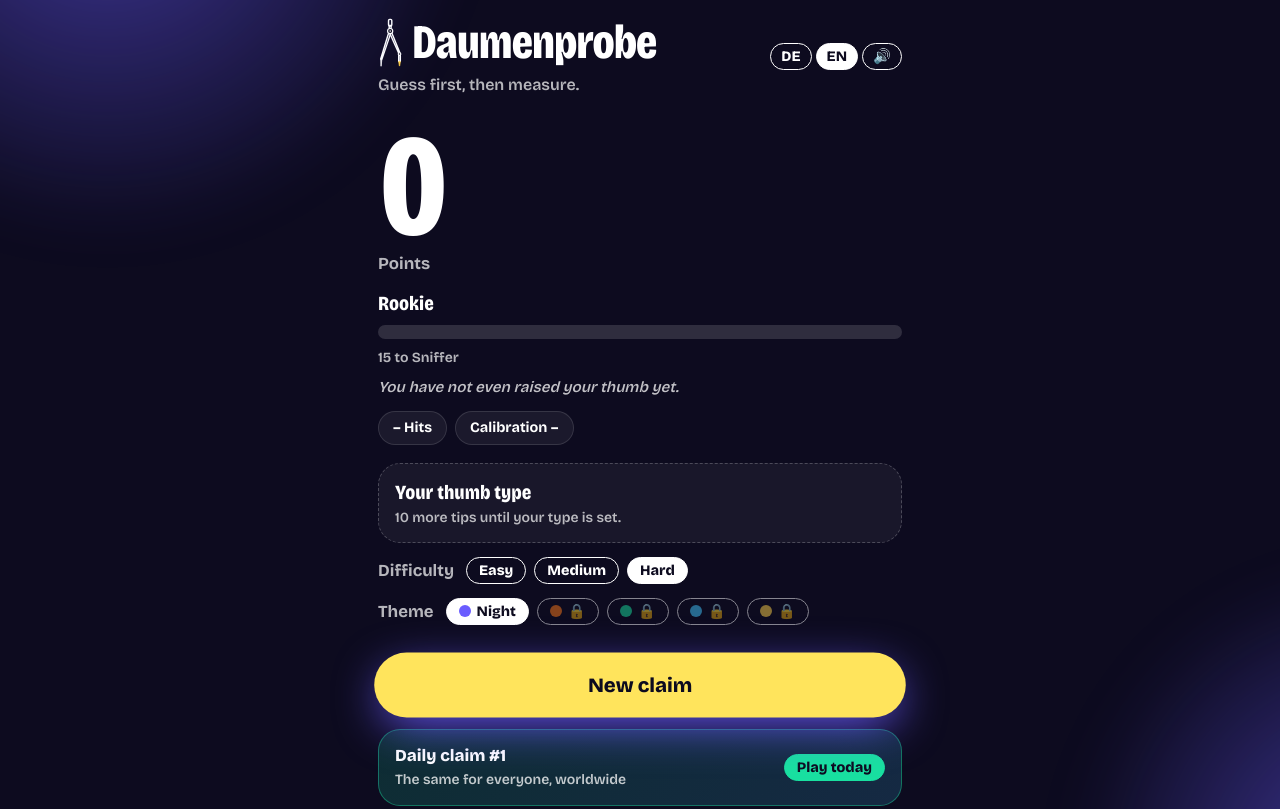
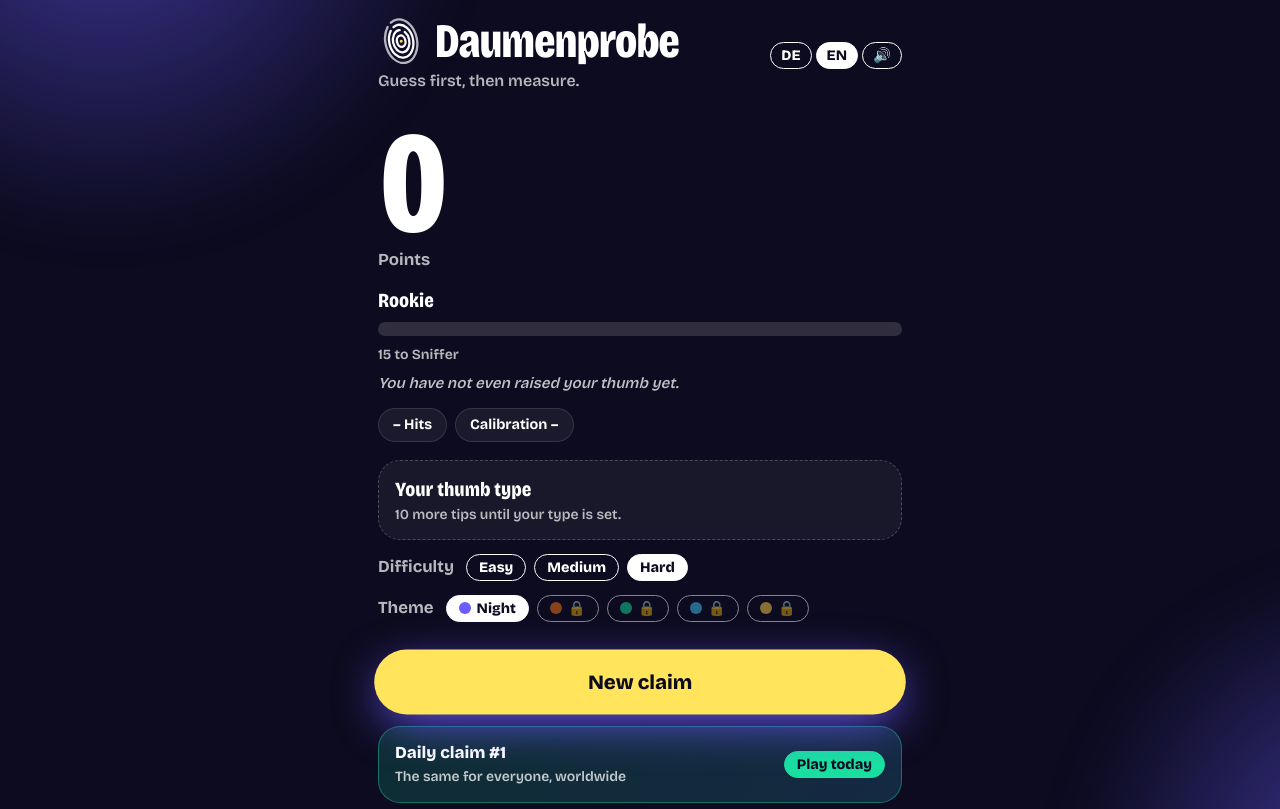
Before and after one commit to maxim91136/Daumenprobe, a plain HTML site: page index.html in a window 1280 px wide. Shown: the top 809 px of the page. Drawn offline with Linux system fonts and the light colour scheme.

Commit message:
Logo: Isobaren-Fingerabdruck statt Zirkel (Kopfzeile, Favicon, App-Symbole)
Co-Authored-By: Claude Sonnet 5.5 <noreply@anthropic.com>
Claude-Session: https://claude.ai/code/session_01ApH6QfvaxP8NmgnPRrmuxx

```diff
--- a/app.js
+++ b/app.js
@@ -741,7 +741,7 @@
       '<button class="chip" data-act="lang" data-v="en" aria-pressed="' + (S.lang === 'en') + '">EN</button>' +
       '<button class="chip" data-act="sound" aria-label="' + esc(S.mute ? T().sound_on : T().sound_off) + '">' + (S.mute ? '🔇' : '🔊') + '</button></div>';
   }
-  const THUMB = '<svg class="compass-logo" viewBox="58 20 102 212" aria-hidden="true" focusable="false"><g fill="none" stroke="#fbfbff" stroke-width="6" stroke-linejoin="round" stroke-linecap="round"><rect x="103" y="26" width="14" height="28" rx="5"/><rect x="106" y="52" width="8" height="14"/><polygon points="105.7,76.6 114.3,79.4 74.5,196.8 69.5,195.2"/><polygon points="114.1,76.2 105.9,79.8 147.6,173 152.4,171"/><rect x="146.5" y="179" width="7" height="27" rx="2"/></g><polygon points="69.5,195.2 74.5,196.8 71.5,226 70.5,226" fill="#fbfbff" stroke="#fbfbff" stroke-width="3" stroke-linejoin="round"/><polygon points="146.5,206 153.5,206 150.8,225 149.2,225" fill="#ffd24a" stroke="#ffd24a" stroke-width="3" stroke-linejoin="round"/><circle cx="150" cy="174" r="5.5" fill="#0d0b1f" stroke="#fbfbff" stroke-width="5"/><circle cx="110" cy="76" r="11" fill="#0d0b1f" stroke="#fbfbff" stroke-width="5"/><circle cx="110" cy="76" r="3.5" fill="#fbfbff"/></svg>';
+  const THUMB = '<svg class="print-logo" viewBox="-60 -60 120 120" aria-hidden="true" focusable="false"><g transform="rotate(-12)" fill="none" stroke="#fbfbff" stroke-width="6" stroke-linecap="round"><ellipse rx="11" ry="15"/><ellipse rx="21" ry="29" stroke-dasharray="120 14 40 10"/><ellipse rx="31" ry="43" stroke-dasharray="150 12 70 16"/><ellipse rx="41" ry="57" stroke-dasharray="200 14 100 20" opacity=".7"/><circle r="4" fill="#ffd24a" stroke="none"/></g></svg>';
   function header() { return '<header class="top"><div><div class="brand">' + THUMB + '<h1 class="mark">' + esc(T().title) + '</h1></div><p class="tagline">' + esc(T().tagline) + '</p></div>' + langs() + '</header>'; }
   function topbar() {
     const n = Math.min(DAILY_LIMIT, todayCount());
--- a/style.css
+++ b/style.css
@@ -335,8 +335,8 @@ body[data-skin="storm"][data-theme="home"], body[data-skin="storm"][data-theme^=
 body[data-skin="gold"] { --night: #0e0b04; --surface: #1c160a; --lemon: #ffd24a; }
 body[data-skin="gold"][data-theme="home"], body[data-skin="gold"][data-theme^="c"], body[data-skin="gold"][data-theme="wait"] { --accent: #ffd24a; }
 
-.compass-logo { flex: none; height: clamp(2.3rem, 9.5vw, 3.1rem); width: auto; margin-right: 2px; }
+.print-logo { flex: none; height: clamp(2.2rem, 9vw, 2.9rem); width: auto; margin-right: 2px; }
 @media (prefers-reduced-motion: no-preference) {
-  .compass-logo { animation: swing .9s cubic-bezier(.2,1.4,.4,1) .2s backwards; transform-origin: 50% 12%; }
-  @keyframes swing { from { transform: rotate(-24deg); } 55% { transform: rotate(8deg); } }
+  .print-logo { animation: swing .9s cubic-bezier(.2,1.4,.4,1) .2s backwards; }
+  @keyframes swing { from { transform: rotate(-50deg) scale(.7); opacity: 0; } 60% { transform: rotate(6deg); } }
 }
```
Also changed, not shown: apple-touch-icon.png, favicon-32.png, favicon.svg, icon-192.png, icon-512.png, icon-maskable-512.png.
